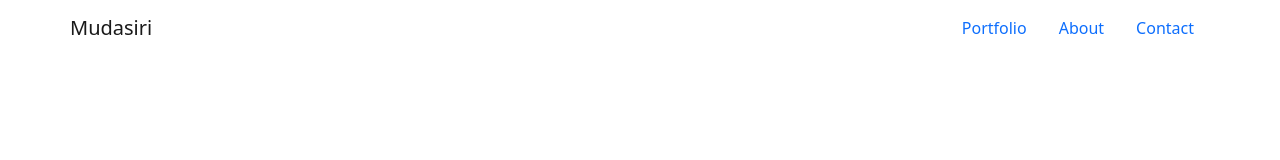
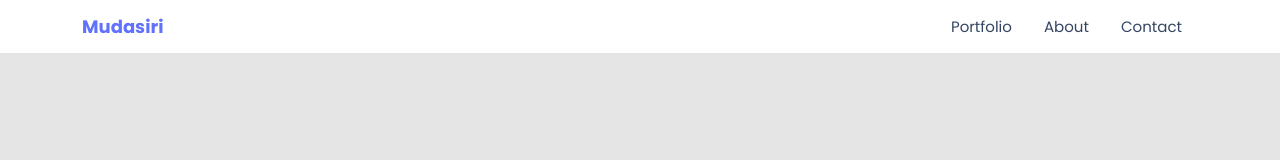
Before and after one commit to mudasiri/portfolio-bootstrap-version, a website: page index.htm in a window 1280 px wide. Drawn offline with nearby package versions, Linux system fonts and the light colour scheme.

Commit message:
completed-navbar-css

```diff
--- a/index.htm
+++ b/index.htm
@@ -6,10 +6,12 @@
     <meta name="viewport" content="width=device-width, initial-scale=1.0">
     <title>Mudasir Portfolio</title>
     <link href="https://cdn.jsdelivr.net/npm/bootstrap@5.2.1/dist/css/bootstrap.min.css" rel="stylesheet" integrity="sha384-iYQeCzEYFbKjA/T2uDLTpkwGzCiq6soy8tYaI1GyVh/UjpbCx/TYkiZhlZB6+fzT" crossorigin="anonymous">
+    <link rel="stylesheet" href="style.css">
 </head>
 <body>
-    <header class="container navbar">
-        <span class="navbar-brand">Mudasiri</span>
+    <header class="navbar">
+        <div class="container">
+            <span class="navbar-brand">Mudasiri</span>
         <ul class="nav">
             <li class="nav-item">
                 <a class="nav-link" href="#">Portfolio</a>
@@ -21,6 +23,7 @@
                 <a class="nav-link" href="#">Contact</a>
             </li>
         </ul>
+        </div>
     </header>
 <script src="https://cdn.jsdelivr.net/npm/@popperjs/core@2.11.6/dist/umd/popper.min.js" integrity="sha384-oBqDVmMz9ATKxIep9tiCxS/Z9fNfEXiDAYTujMAeBAsjFuCZSmKbSSUnQlmh/jp3" crossorigin="anonymous"></script>
 <script src="https://cdn.jsdelivr.net/npm/bootstrap@5.2.1/dist/js/bootstrap.min.js" integrity="sha384-7VPbUDkoPSGFnVtYi0QogXtr74QeVeeIs99Qfg5YCF+TidwNdjvaKZX19NZ/e6oz" crossorigin="anonymous"></script>
--- /dev/null
+++ b/style.css
@@ -0,0 +1,25 @@
+@import url('https://fonts.googleapis.com/css2?family=Poppins:wght@700&display=swap');
+@import url('https://fonts.googleapis.com/css2?family=Poppins');
+body{
+    font-family: 'Poppins', sans-serif;
+    background: #E5E5E5;
+    font-size: 1em;
+}
+
+.navbar-brand{
+    color: #6070FF;
+    font-weight: 700;
+    font-size: 1.125em;
+}
+
+.navbar{
+    background: #FFFFFF;
+}
+
+.nav-link{
+    color: #344563;
+    font-style: normal;
+font-weight: 500;
+font-size: 0.94em;
+line-height: 20px;
+}
```
